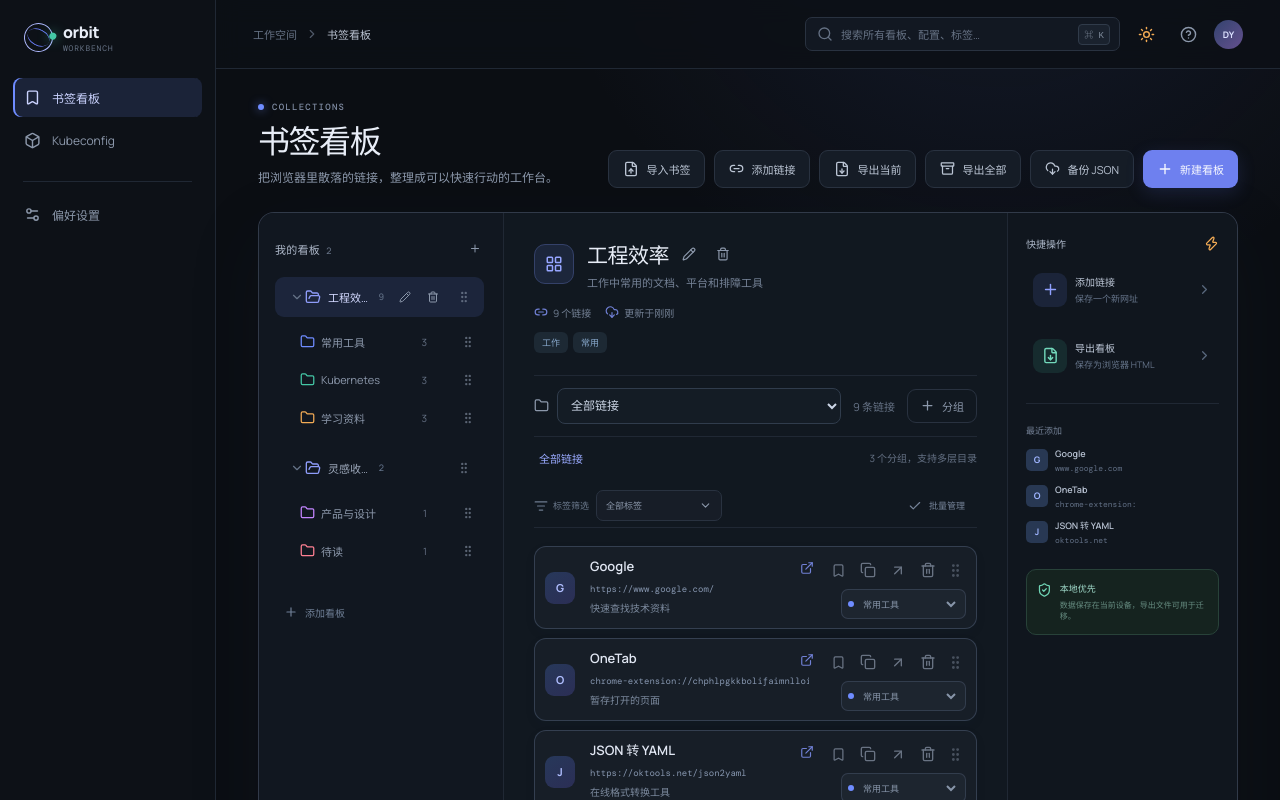
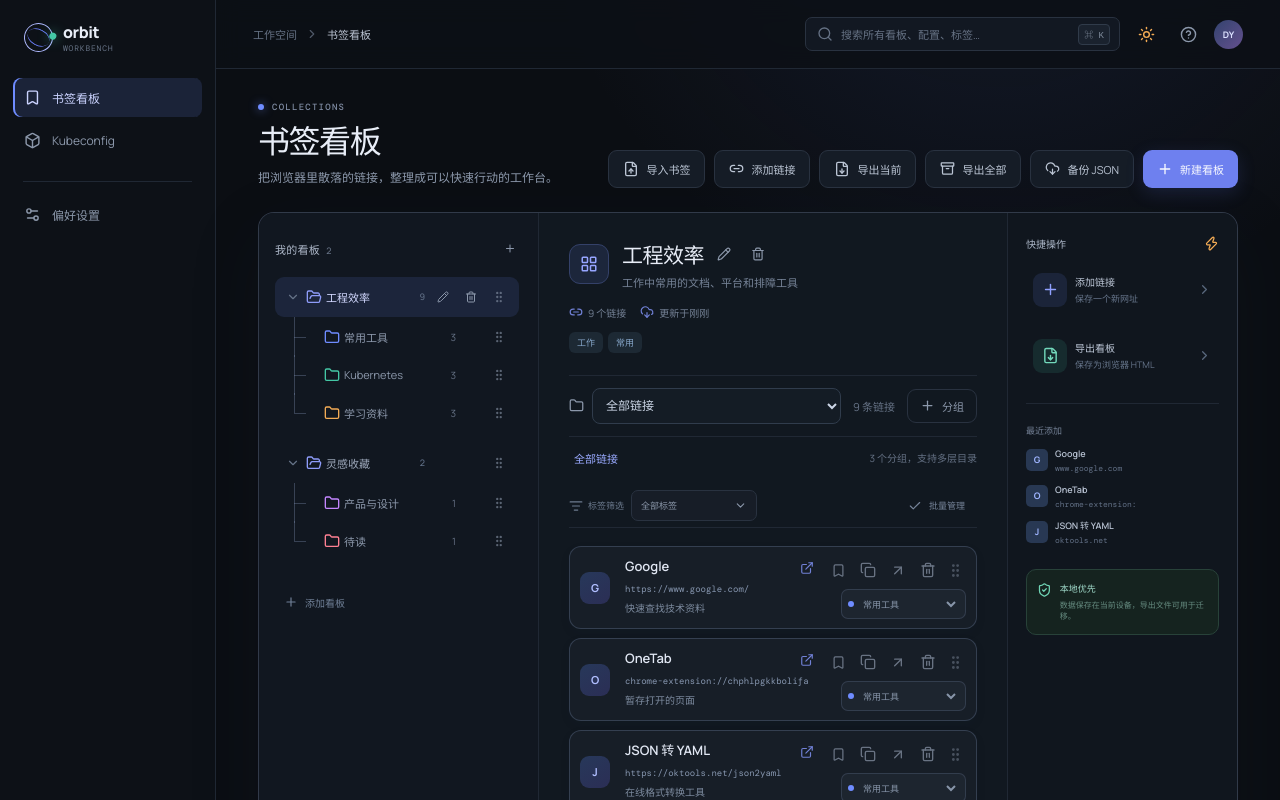
Before and after one commit to oceanweave/orbit-workbench, a React (Vite) app: page / in a window 1280 px wide. Shown: the top 800 px of the page. Built offline with nearby package versions, Linux system fonts and the light colour scheme.

Commit message:
fix: align bookmark hierarchy indentation and tree guides

```diff
--- a/src/components/BookmarkGroupTree.tsx
+++ b/src/components/BookmarkGroupTree.tsx
@@ -23,6 +23,11 @@
 export function BookmarkGroupTree({ board, activeGroupId, dragItem, dropTarget, canDrop, onTarget, onLeave, onDragStart, onDragEnd, onSelect, onEdit, onDrop }: Props) {
   const [collapsed, setCollapsed] = useState<Record<string, boolean>>({})
   const rows = useMemo(() => bookmarkGroupRows(board.groups), [board.groups])
+  const lastSiblingIds = useMemo(() => {
+    const last = new Map<string | undefined, string>()
+    rows.forEach((row) => last.set(row.parentId, row.group.id))
+    return new Set(last.values())
+  }, [rows])
   const counts = useMemo(() => {
     const values = new Map<string, number>()
     board.links.forEach((link) => values.set(link.groupId, (values.get(link.groupId) || 0) + 1))
@@ -45,14 +50,15 @@
   }, [dragItem, dropTarget, board.id, collapsed])
 
   return <div className="bookmark-folder-tree" role="group" aria-label={`${board.name} 的分组树`}>
-    {rows.filter((row) => !row.ancestors.some((id) => collapsed[id])).map(({ group, depth, path, hasChildren }) => {
+    {rows.filter((row) => !row.ancestors.some((id) => collapsed[id])).map(({ group, depth, path, hasChildren, ancestors }) => {
       const identity: WorkspaceDragItem = { kind: 'group', boardId: board.id, id: group.id }
       const destination = (event: React.DragEvent<HTMLElement>): WorkspaceDropTarget => dragItem?.kind === 'link' ? { ...identity, position: 'inside' } : rowDropTarget(event, identity, true)
       const accepts = Boolean(dragItem && canDrop({ ...identity, position: 'inside' }))
-      return <div key={group.id} className={`bookmark-folder-row drag-sort-row ${activeGroupId === group.id ? 'selected' : ''} ${dropClassName(dropTarget, identity)} ${accepts ? 'accepts-drop' : ''} ${isSameDragItem(dragItem, identity) ? 'drag-source' : ''}`} style={{ '--folder-depth': Math.min(depth, 8) } as React.CSSProperties} data-group-id={group.id} title={`${board.name} / ${path}`} draggable onDragStart={(event) => onDragStart(event, group)} onDragEnd={onDragEnd}
+      return <div key={group.id} className={`bookmark-folder-row drag-sort-row ${activeGroupId === group.id ? 'selected' : ''} ${dropClassName(dropTarget, identity)} ${accepts ? 'accepts-drop' : ''} ${isSameDragItem(dragItem, identity) ? 'drag-source' : ''}`} style={{ '--folder-depth': depth } as React.CSSProperties} data-group-id={group.id} data-folder-depth={depth} title={`${board.name} / ${path}`} draggable onDragStart={(event) => onDragStart(event, group)} onDragEnd={onDragEnd}
         onDragOver={(event) => { const target = destination(event); onTarget(event, canDrop(target) ? target : null) }}
         onDragLeave={onLeave}
         onDrop={(event) => onDrop(event, destination(event))}>
+        <span className="folder-tree-guides" aria-hidden="true">{ancestors.map((id, level) => !lastSiblingIds.has(id) && <i key={id} className="folder-ancestor-guide" style={{ '--guide-level': level } as React.CSSProperties} />)}<i className={`folder-current-guide ${lastSiblingIds.has(group.id) ? 'is-last' : ''}`} /><i className="folder-branch-connector" /></span>
         {hasChildren ? <button className="folder-disclosure" aria-label={`${collapsed[group.id] ? '展开' : '收起'}分组 ${path}`} aria-expanded={!collapsed[group.id]} onClick={() => setCollapsed((current) => ({ ...current, [group.id]: !current[group.id] }))}>{collapsed[group.id] ? <ChevronRight size={14} /> : <ChevronDown size={14} />}</button> : <span className="folder-disclosure-spacer" />}
         <button className="folder-select" data-drag-source aria-label={`选择分组 ${board.name} / ${path}`} aria-current={activeGroupId === group.id ? 'true' : undefined} onClick={() => onSelect(group.id)}>
           {hasChildren && !collapsed[group.id] ? <FolderOpen size={15} style={{ color: group.color }} /> : <Folder size={15} style={{ color: group.color }} />}
--- a/src/components/bookmark-tree.css
+++ b/src/components/bookmark-tree.css
@@ -1,12 +1,22 @@
-.bookmark-folder-tree { padding: 5px 0 10px; }
-.bookmark-folder-row { display: flex; align-items: center; gap: 3px; min-width: 0; min-height: 36px; margin-block: 2px; padding: 3px 4px 3px calc(3px + var(--folder-depth) * 12px); border: 1px solid transparent; border-radius: 8px; color: var(--muted); transition: background .15s, border-color .15s; }
+.collection-sidebar { --folder-indent: 18px; --folder-guide: rgba(129,147,182,.35); min-width: 0; }
+.collection-sidebar .board-tree { overflow-x: auto; }
+.collection-sidebar .tree-item { padding-inline: 8px; gap: 4px; border: 1px solid transparent; }
+.collection-sidebar .tree-item > .disclosure { width: 18px; height: 26px; padding: 0; flex: 0 0 18px; }
+.bookmark-folder-tree { padding: 0 0 10px; }
+.bookmark-folder-row { display: flex; align-items: center; gap: 4px; min-width: 190px; min-height: 36px; margin-block: 2px; margin-left: calc((var(--folder-depth) + 1) * var(--folder-indent)); padding: 3px 8px; border: 1px solid transparent; border-radius: 8px; color: var(--muted); transition: background .15s, border-color .15s; }
+.folder-tree-guides { position: absolute; inset: 0; pointer-events: none; }
+.folder-ancestor-guide, .folder-current-guide { position: absolute; top: -3px; bottom: -3px; border-left: 1px solid var(--folder-guide); }
+.folder-ancestor-guide { left: calc((var(--guide-level) - var(--folder-depth)) * var(--folder-indent)); }
+.folder-current-guide { left: 0; }
+.folder-current-guide.is-last { bottom: 50%; }
+.folder-branch-connector { position: absolute; left: 0; top: 50%; width: 12px; border-top: 1px solid var(--folder-guide); }
 .bookmark-folder-row:hover { background: var(--panel-2); }
 .bookmark-folder-row.selected { color: var(--blue-soft); background: rgba(111,140,255,.1); }
 .folder-disclosure, .folder-edit { display: inline-grid; place-items: center; flex-shrink: 0; padding: 0; background: transparent; color: var(--muted); border-radius: 5px; }
 .folder-disclosure, .folder-disclosure-spacer { flex: 0 0 18px; width: 18px; height: 26px; }
 .folder-disclosure:hover, .folder-edit:hover { background: rgba(111,140,255,.15); color: var(--blue-soft); }
-.folder-select { display: flex; align-items: center; gap: 6px; min-width: 0; flex: 1; padding: 0; min-height: 28px; background: transparent; text-align: left; font-size: 11px; }
-.folder-select svg { flex-shrink: 0; }
+.folder-select { display: flex; align-items: center; gap: 4px; min-width: 0; flex: 1; padding: 0; min-height: 28px; background: transparent; text-align: left; font-size: 11px; }
+.folder-select svg { width: 16px; height: 16px; flex-shrink: 0; }
 .folder-select > span { min-width: 0; flex: 1; white-space: nowrap; overflow: hidden; text-overflow: ellipsis; }
 .folder-select small { flex-shrink: 0; color: var(--faint); font-size: 10px; }
 .folder-edit { width: 24px; height: 26px; opacity: 0; }
@@ -28,9 +38,9 @@
 .row-group select { min-width: 0; width: 100%; border: 0; padding: 0; margin: 0; background: transparent !important; color: inherit; text-overflow: ellipsis; font-size: inherit; cursor: pointer; }
 .row-group .group-dot { flex-shrink: 0; }
 .nested-group-options { max-width: 100%; }
-.workspace-grid:has(.bookmark-folder-tree) { grid-template-columns: 245px minmax(0, 1fr) 230px; }
+.workspace-grid:has(.bookmark-folder-tree) { grid-template-columns: 280px minmax(0, 1fr) 230px; }
 @media (max-width: 1120px) {
-  .workspace-grid:has(.bookmark-folder-tree) { grid-template-columns: 245px minmax(0, 1fr); }
+  .workspace-grid:has(.bookmark-folder-tree) { grid-template-columns: 280px minmax(0, 1fr); }
 }
 @media (max-width: 700px) {
   .collection-sidebar .board-tree { display: block; overflow: auto; max-height: 300px; }
--- a/src/components/workspace-drag.css
+++ b/src/components/workspace-drag.css
@@ -7,7 +7,7 @@
 .drag-sort-row.drop-before::before, .drag-sort-row.drop-after::after { content: ''; position: absolute; z-index: 5; left: 3px; right: 3px; height: 3px; border-radius: 4px; background: var(--blue); pointer-events: none; box-shadow: 0 0 0 2px var(--panel); }
 .drag-sort-row.drop-before::before { top: -3px; }
 .drag-sort-row.drop-after::after { bottom: -3px; }
-.bookmark-folder-row.drop-before::before, .bookmark-folder-row.drop-after::after { left: calc(4px + var(--folder-depth) * 12px); }
+.bookmark-folder-row.drop-before::before, .bookmark-folder-row.drop-after::after { left: 3px; }
 .drag-sort-row.drop-inside { outline: 2px solid var(--blue); outline-offset: -2px; background: rgba(111,140,255,.17) !important; box-shadow: inset 4px 0 var(--blue) !important; }
 .drag-sort-row.drop-inside .folder-select, .drag-sort-row.drop-inside > span { color: var(--blue-soft); }
 .drag-status { min-height: 42px; }
```
Also changed, not shown: 2 other files (tests, documents, lock files or other folders).
